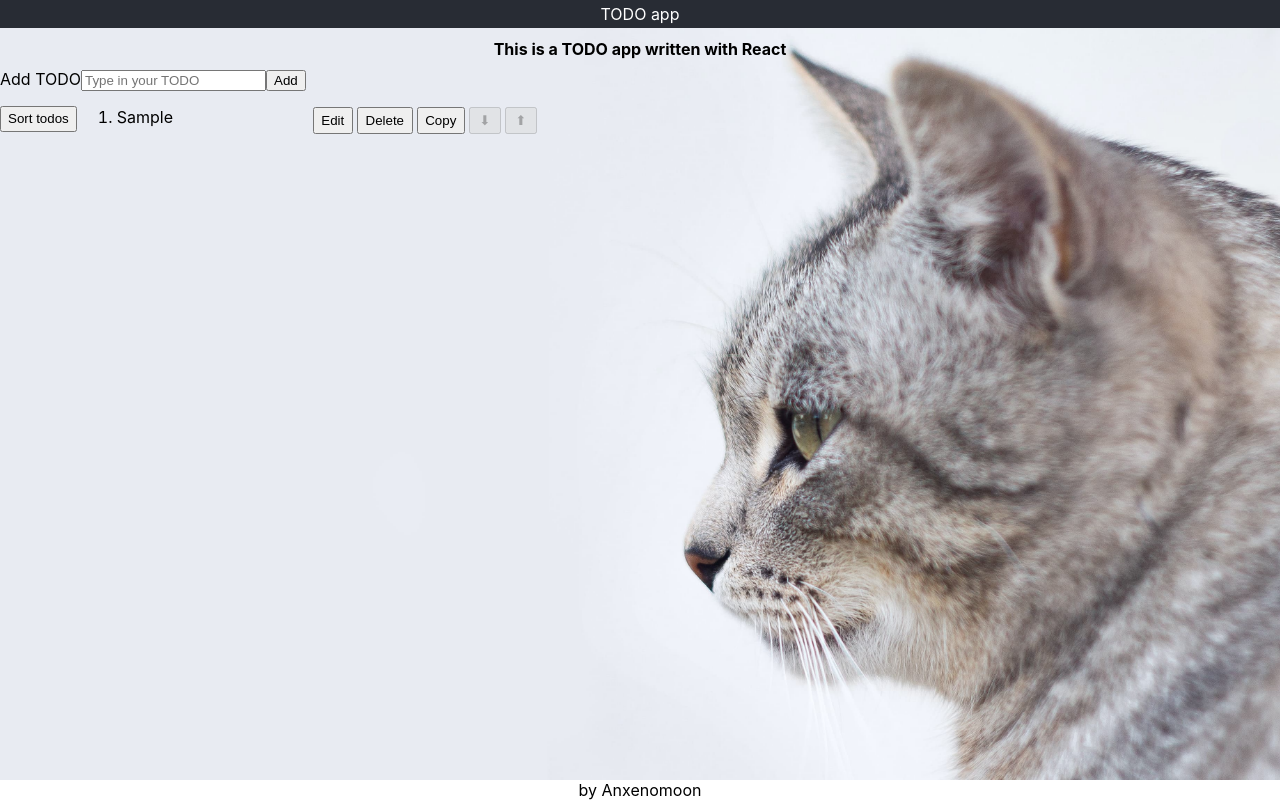
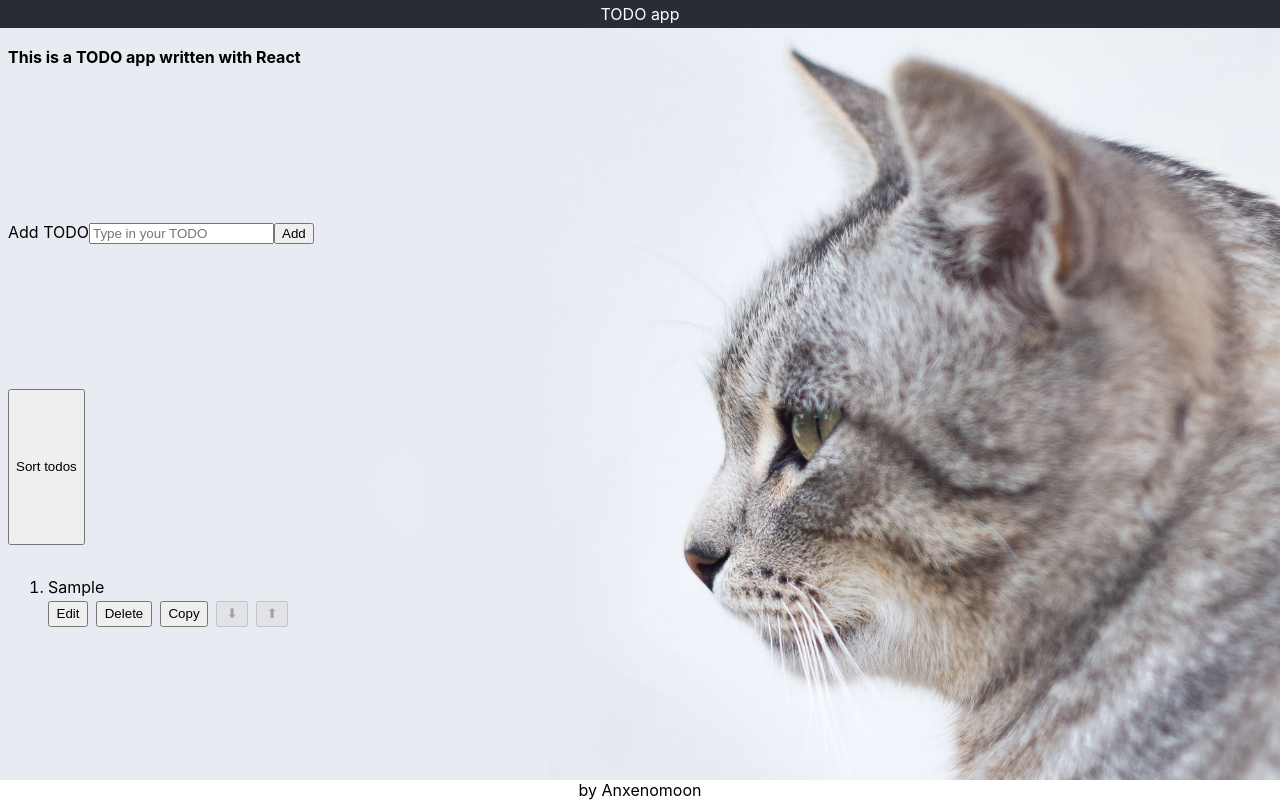
Before and after one commit to kseniiastativka/react-todo, a React (Create React App) app: page / in a window 1280 px wide. Both pictures are taken after typing "Sample" into the empty fields and a click on the input "Add". Built offline with nearby package versions, Linux system fonts and the light colour scheme.

Commit message:
feat: improve layout

```diff
--- a/src/App.css
+++ b/src/App.css
@@ -6,6 +6,10 @@
 
 .app__main {
   flex-grow: 1;
+  display: grid;
+  row-gap: 1em;
+  padding: 0.5em;
+  justify-items: start;
   background-image: url("./cat.jpg");
   background-repeat: no-repeat;
   background-position: center;
@@ -37,11 +41,21 @@
   row-gap: 0.5em;
 }
 
+@media (min-width: 768px) {
+  .todo-list {
+    max-width: 50%;
+  }
+}
+
 .todo-list-item {
   display: grid;
-  grid-template-columns: 12em 2.5em 3.5em 3em 2em 2em;
-  column-gap: 0.25em;
-  align-items: start;
+  row-gap: 0.25em;
+}
+
+.todo-list-item__buttons {
+  display: grid;
+  column-gap: 0.5em;
+  grid-template-columns: 2.5em 3.5em 3em 2em 2em;
 }
 
 .todo-list li:not(:first-child) {
--- a/src/App.tsx
+++ b/src/App.tsx
@@ -122,7 +122,7 @@ function App() {
                 ) : (
                   <span className="todo-list-item__text">{todo.name}</span>
                 )}
-
+                <div className="todo-list-item__buttons">
                   <button
                     className="button"
                     onClick={() => {
@@ -206,6 +206,7 @@ function App() {
                     ⬆
                   </button>
                 </div>
+              </div>
             </li>
           ))}
         </ol>
```
Lines whose indentation alone changed are shown as unchanged.
